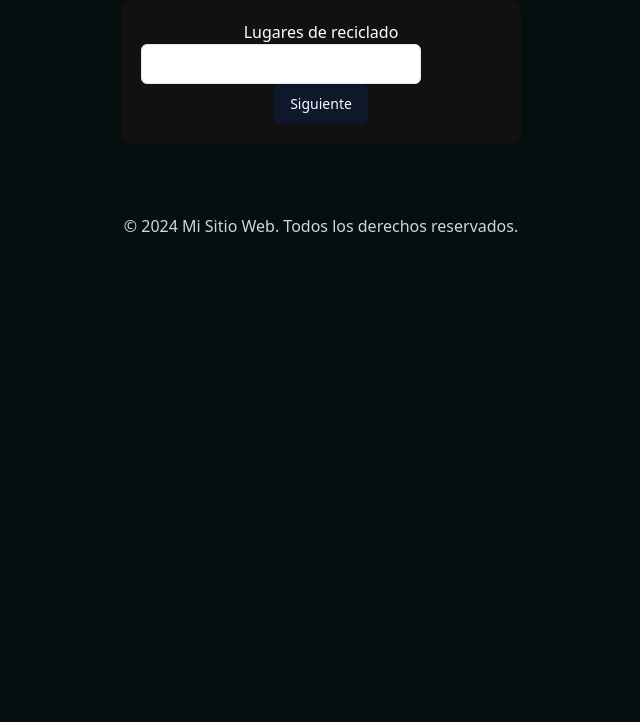
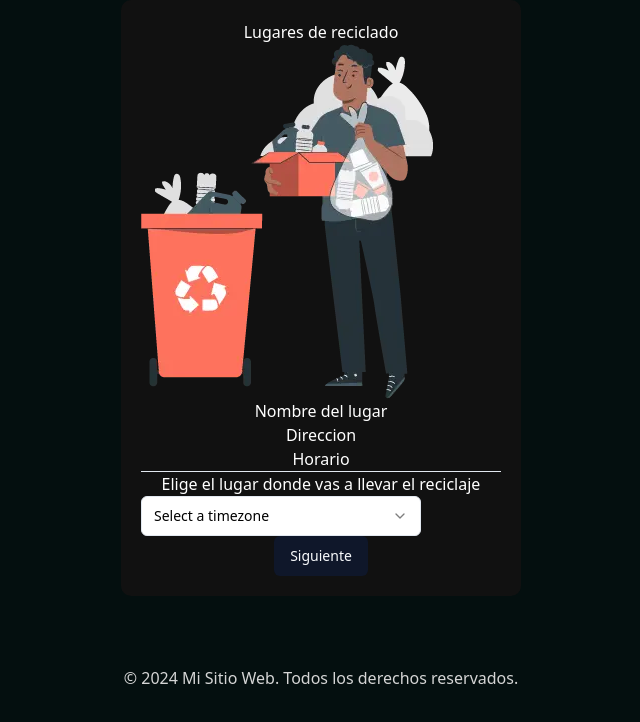
Before and after one commit to MatiasAguirre26/reciclaje-final, a Next.js app: page /recycle/locations in a window 1280 px wide. Shown: the top 722 px of the page, without its empty margins (319-959 px from the left). Built offline with nearby package versions, Linux system fonts and the light colour scheme.

Commit message:
agregando maquetacion a las paginas de locations y locations[id]

```diff
--- a/src/app/recycle/locations/[id]/page.js
+++ b/src/app/recycle/locations/[id]/page.js
@@ -3,8 +3,14 @@ import { buttonVariants } from "@/components/ui/button"
 
 export default function confirm() {
     return (
-        <div>
+        <div className="text-white">
             <h1>Confirmacion de datos</h1>
+            <img src='/assets/header.webp' alt='imagen-del-lugar'></img>
+            <p>Nombre del lugar</p>
+            <p>Direccion</p>
+            <p>Horario</p>
+            <hr/>
+            <p>Materiales elejidos a reciclar</p>
             <Link href="/dashboard" className={buttonVariants({})}>Confirmar</Link>
         </div>
     )
--- a/src/app/recycle/locations/page.js
+++ b/src/app/recycle/locations/page.js
@@ -15,8 +15,14 @@ export default function locations() {
     return (
         <div className={styles.recycleContainer}>
             <h1>Lugares de reciclado</h1>
+            <img src='/assets/header.webp' alt='imagen-del-lugar'></img>
+            <p>Nombre del lugar</p>
+            <p>Direccion</p>
+            <p>Horario</p>
+            <hr/>
+            <p>Elige el lugar donde vas a llevar el reciclaje</p>
             <Select>
-            <SelectTrigger className="w-[280px]">
+            <SelectTrigger className="w-[280px] text-black">
                 <SelectValue placeholder="Select a timezone" />
             </SelectTrigger>
             <SelectContent>
```
